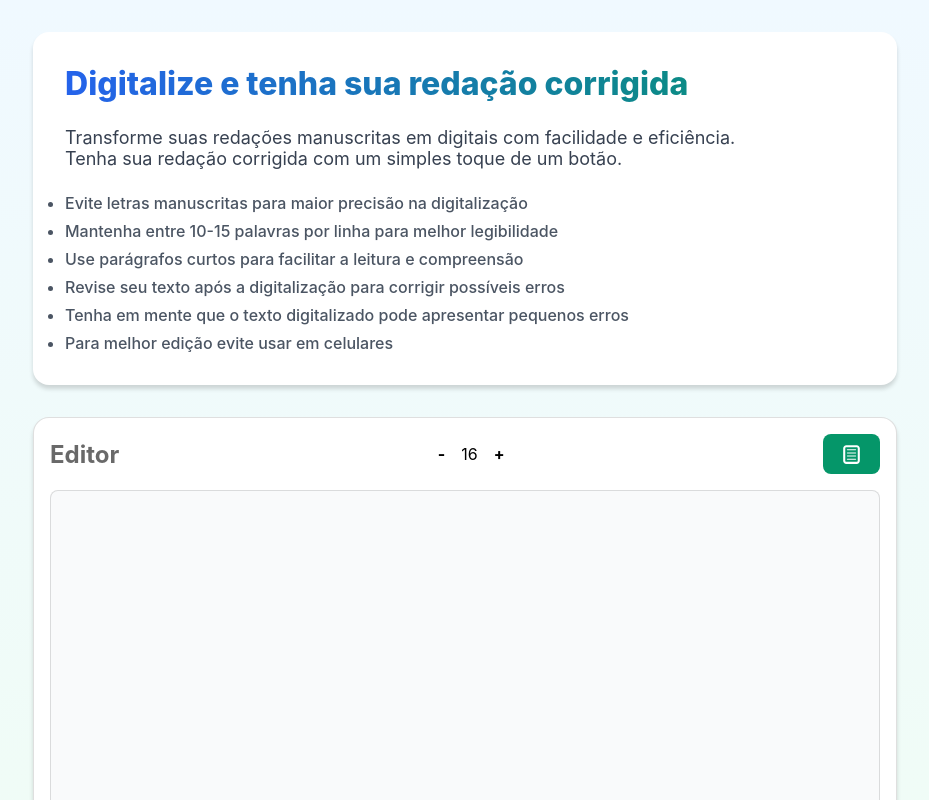
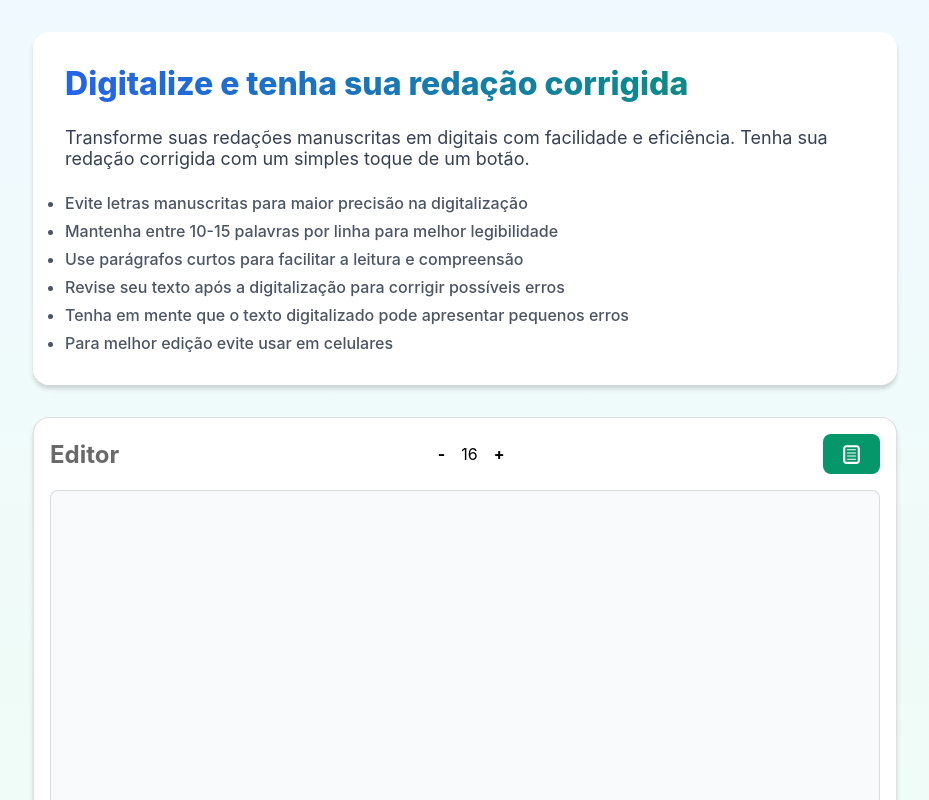
Before and after one commit to pedro-jp/corrige_ai_front, a React (Vite) app: page / in a window 1280 px wide. Shown: the top 800 px of the page, without its empty margins (175-1104 px from the left). Built offline with nearby package versions, Linux system fonts and the light colour scheme.

Commit message:
Improved text flow in feature description

```diff
--- a/src/App.tsx
+++ b/src/App.tsx
@@ -148,9 +148,9 @@ function App() {
         <div>
           <p>
             Transforme suas redações manuscritas em digitais com facilidade e
-            eficiência.
+            eficiência. Tenha sua redação corrigida com um simples toque de um
+            botão.
           </p>
-          <p>Tenha sua redação corrigida com um simples toque de um botão.</p>
         </div>
         <ul>
           <li>Evite letras manuscritas para maior precisão na digitalização</li>
```
